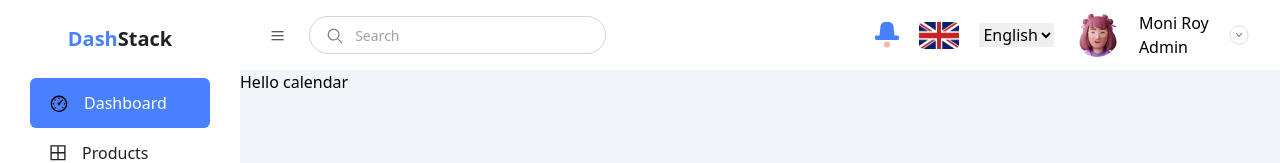
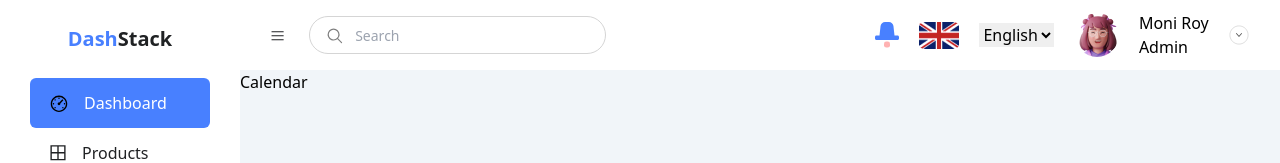
Before and after one commit to GinaGanaa/dashboard, a Next.js app: page /calendar in a window 1280 px wide. Shown: the top 163 px of the page. Built offline with nearby package versions, Linux system fonts and the light colour scheme.

Commit message:
dashboard

```diff
--- a/src/pages/calendar.jsx
+++ b/src/pages/calendar.jsx
@@ -1,3 +1,3 @@
 export default function Page() {
-  return <div>Hello calendar</div>;
+  return <div>Calendar</div>;
 }
```
